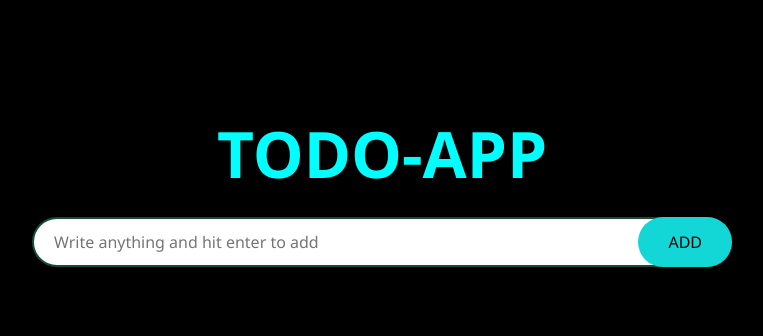
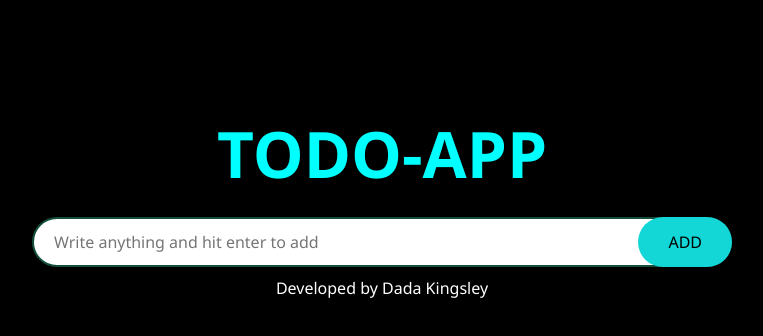
Before and after one commit to King-web-cell-05/todo-app, a plain HTML site: page index.html in a window 1280 px wide. Shown: the whole page, without its empty margins (258-1021 px from the left). Drawn offline with Linux system fonts and the light colour scheme.

Commit message:
Update index.html > added footer

```diff
--- a/index.html
+++ b/index.html
@@ -40,6 +40,7 @@
         </li> -->
       </ul>
     </div>
+    <footer><span>Developed by</span> Dada Kingsley</footer>
   </body>
   <script src="./Index.js"></script>
 </html>
```
